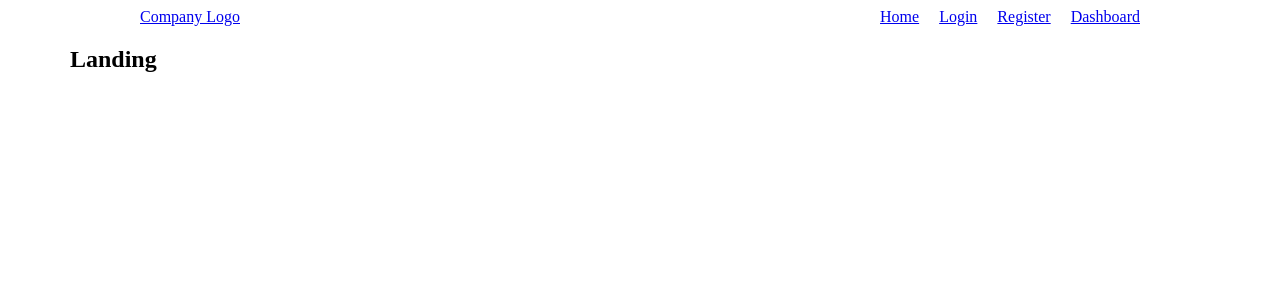
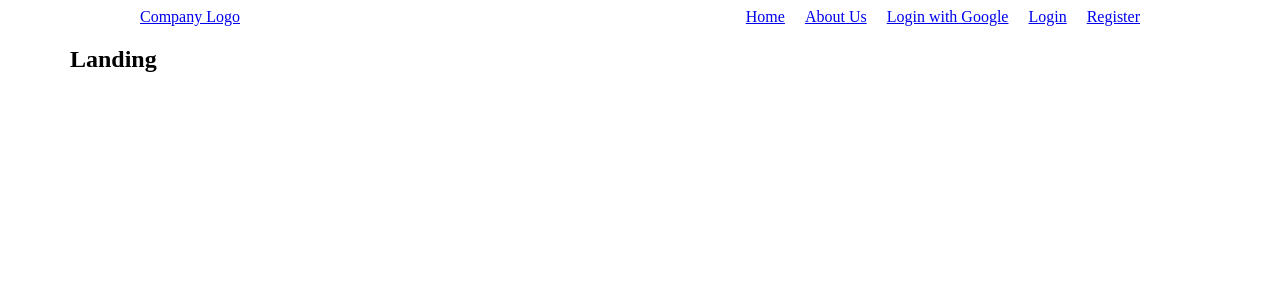
Before and after one commit to davidhan02/FullStackBoilerplate, a React (Create React App) app in the folder client/: page / in a window 1280 px wide. Shown: the top 300 px of the page. Built offline with nearby package versions, Linux system fonts and the light colour scheme; no server answers.

Commit message:
Conditional Rendering of Header links

```diff
--- a/client/src/actions/authActions.js
+++ b/client/src/actions/authActions.js
@@ -1,5 +1,5 @@
 import axios from 'axios';
-import { FETCH_USER } from './types';
+import { FETCH_USER, LOGOUT_USER } from './types';
 
 export const fetchUser = () => async dispatch => {
   const res = await axios.get('/api/users/current_user');
--- a/client/src/components/App.js
+++ b/client/src/components/App.js
@@ -1,5 +1,7 @@
 import React, { Component, Fragment } from 'react';
 import { Route, Switch, BrowserRouter as Router } from 'react-router-dom';
+import { connect } from 'react-redux';
+import { fetchUser } from '../actions/authActions';
 
 import Header from './layout/Header';
 const Dashboard = () => <h2>Dashboard</h2>;
@@ -8,6 +10,10 @@ const Register = () => <h2>Register</h2>;
 const Landing = () => <h2>Landing</h2>;
 
 class App extends Component {
+  componentDidMount() {
+    this.props.fetchUser();
+  }
+
   render() {
     return (
       <Router>
@@ -27,4 +33,7 @@ class App extends Component {
   }
 }
 
-export default App;
+export default connect(
+  null,
+  { fetchUser }
+)(App);
--- a/client/src/components/layout/Header.js
+++ b/client/src/components/layout/Header.js
@@ -1,8 +1,44 @@
-import React, { Component } from 'react';
+import React, { Component, Fragment } from 'react';
 import { Link } from 'react-router-dom';
+import { connect } from 'react-redux';
+import { logoutUser } from '../../actions/authActions';
 
 class Header extends Component {
+  logout = () => {
+    this.props.logoutUser();
+  };
+
   render() {
+    const { isAuthenticated, user, loading } = this.props.auth;
+
+    const authLinks = (
+      <Fragment>
+        <li>Welcome {user.name}</li>
+        <li>
+          <Link to="/dashboard">Dashboard</Link>
+        </li>
+        <li>
+          <Link to="/" onClick={this.logout}>
+            Logout
+          </Link>
+        </li>
+      </Fragment>
+    );
+
+    const guestLinks = (
+      <Fragment>
+        <li>
+          <a href="/auth/google">Login with Google</a>
+        </li>
+        <li>
+          <Link to="/login">Login</Link>
+        </li>
+        <li>
+          <Link to="/register">Register</Link>
+        </li>
+      </Fragment>
+    );
+
     return (
       <nav>
         <div className="nav container">
@@ -14,14 +50,9 @@ class Header extends Component {
               <Link to="/">Home</Link>
             </li>
             <li>
-              <Link to="/login">Login</Link>
+              <Link to="/about">About Us</Link>
             </li>
-            <li>
-              <Link to="/register">Register</Link>
-            </li>
-            <li>
-              <Link to="/dashboard">Dashboard</Link>
-            </li>
+            {isAuthenticated ? authLinks : guestLinks}
           </ul>
         </div>
       </nav>
@@ -29,4 +60,11 @@ class Header extends Component {
   }
 }
 
-export default Header;
+const mapStateToProps = ({ auth }) => ({
+  auth
+});
+
+export default connect(
+  mapStateToProps,
+  { logoutUser }
+)(Header);
```
